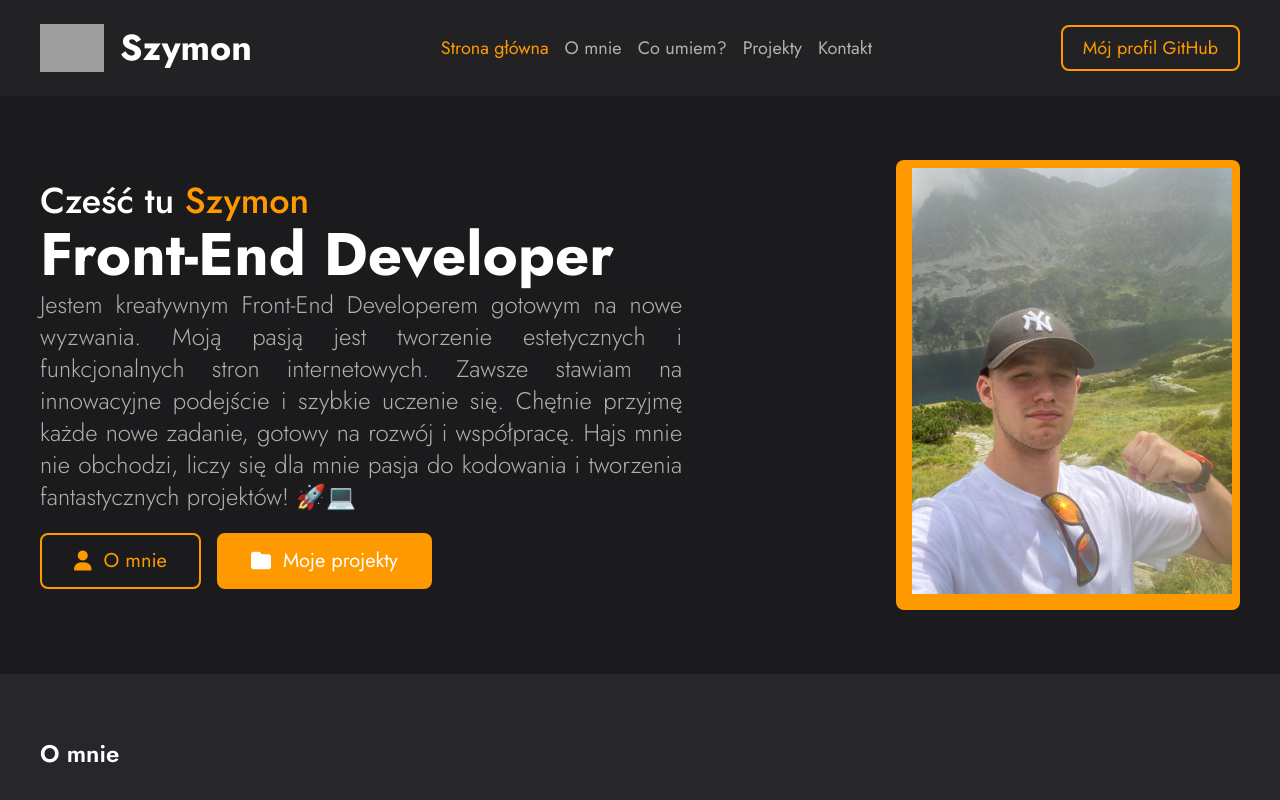
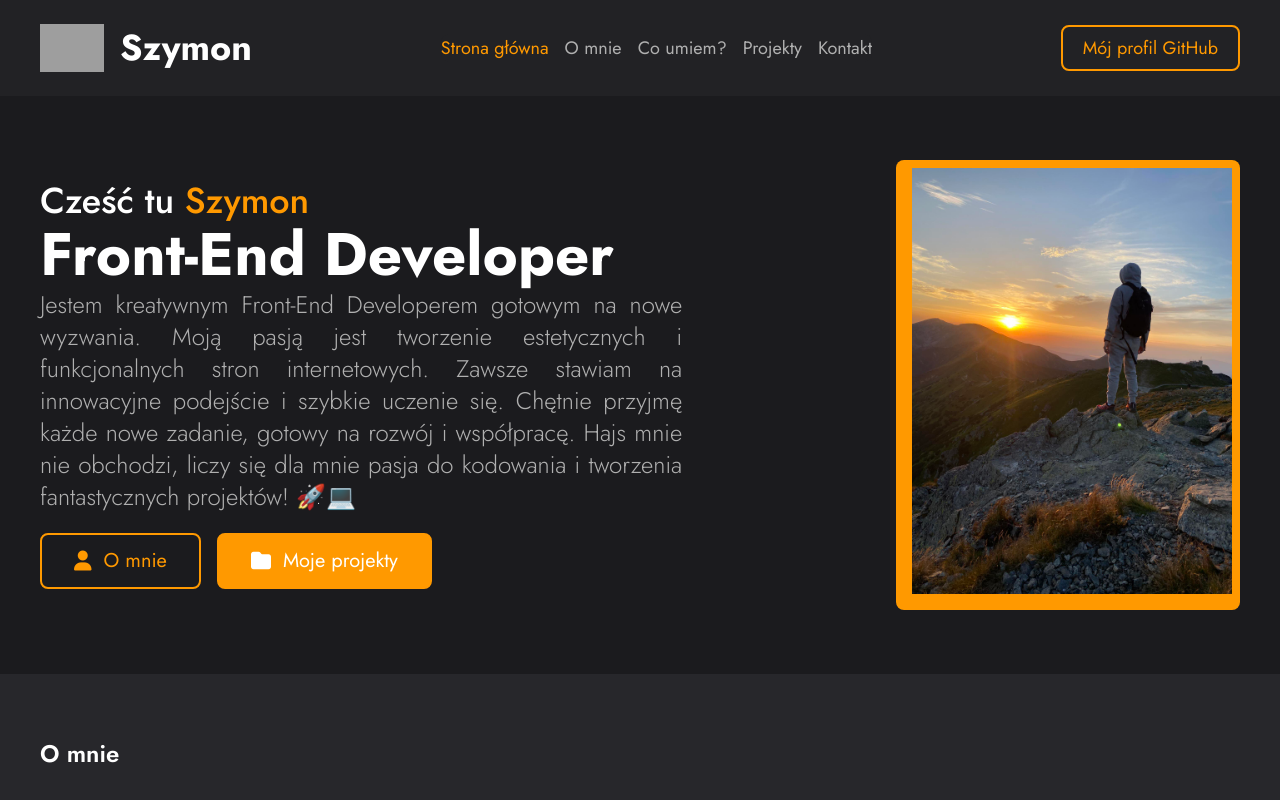
Before and after one commit to lis3q/Portfolio, a React (Create React App) app: page / in a window 1280 px wide. Shown: the top 800 px of the page. Built offline with nearby package versions, Linux system fonts and the light colour scheme; grey boxes are pictures that could not be loaded.

Commit message:
changed image url

```diff
--- a/package.json
+++ b/package.json
@@ -1,5 +1,5 @@
 {
-  "homepage": "https://szymonlisek.pl",
+  "homepage": "https://lis3q.github.io/Portfolio",
   "name": "portfolio",
   "version": "0.1.0",
   "private": true,
--- a/src/components/hero.tsx
+++ b/src/components/hero.tsx
@@ -12,7 +12,7 @@ export const Hero = () => {
             </div>
 
             <div className="image">
-                <img src="/img/img.jpg" alt="me" className="pl-4 pt-2 pr-2 pb-4 rounded-lg bg-primary"></img>
+                <img src="img/me.jpg" alt="me" className="pl-4 pt-2 pr-2 pb-4 rounded-lg bg-primary"></img>
             </div>
         </div>
     )
```
